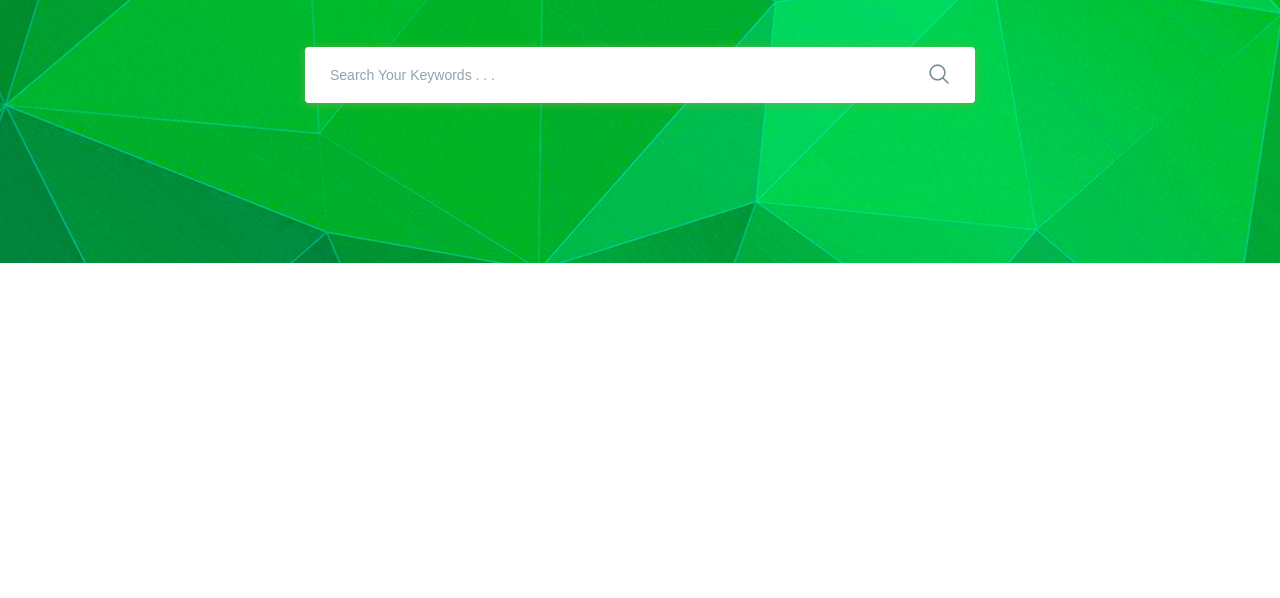
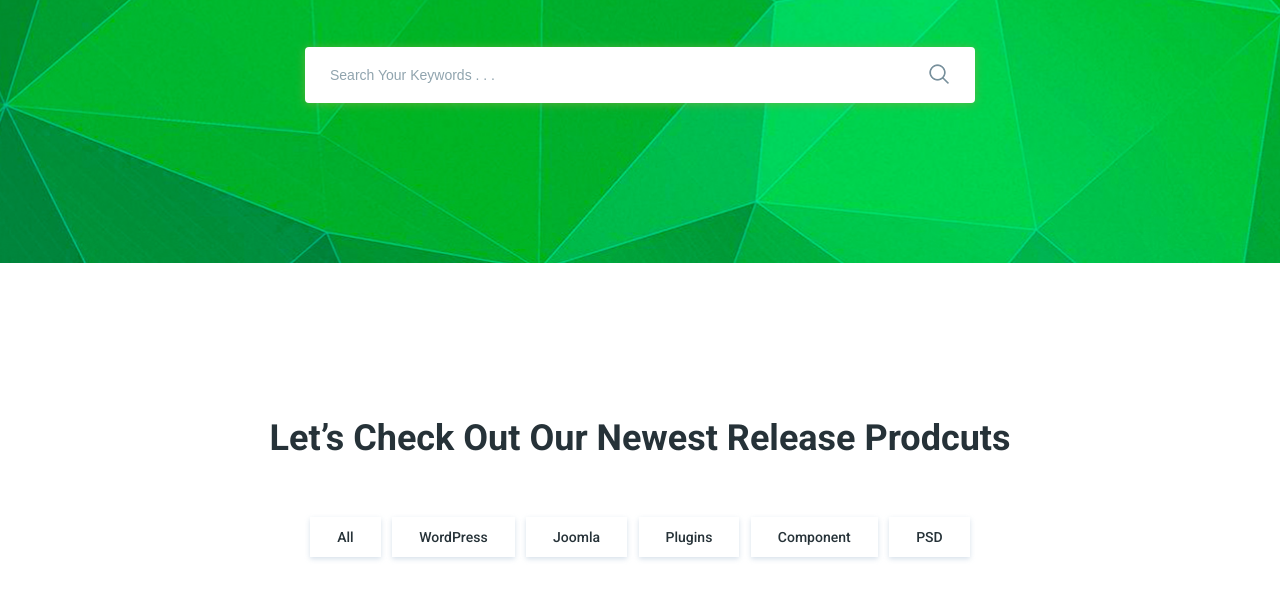
Before and after one commit to Ruslan-80/moderno, a website: page app/index.html in a window 1280 px wide. Shown: the part 420-1018 px from the top of the page. Before the commit the page ends 800 px from the top, so only its background shows below. Drawn offline with nearby package versions, Linux system fonts and the light colour scheme; files that its build step writes are made by us from their sources.

Commit message:
added choice

```diff
--- a/app/index.html
+++ b/app/index.html
@@ -12,6 +12,7 @@
 </head>
 
 <body>
+    <!-- header start -->
     <header class="header">
         <div class="header__top">
             <div class="container">
@@ -32,7 +33,6 @@
                         <a href="#" class="basket"></a>
                         <a href="#" class="header__btn header__btn-login">Login</a>
                         <a href="#" class="header__btn header__btn-register">Register</a>
-
                     </div>
                 </div>
             </div>
@@ -75,9 +75,9 @@
                 </nav>
             </div>
         </div>
-
     </header>
-
+    <!-- header end -->
+    <!-- search start -->
     <section class="search" style="background-image: url(images/search-bg.jpg);">
         <div class="container">
             <div class="search__inner">
@@ -88,8 +88,6 @@
                     Premium WordPress Themes, Web Templates and Many More ...
                 </div>
                 <div class="search__inner-form">
-
-
                     <form>
                         <input type="text" placeholder="Search Your Keywords . . ." required>
                         <button type="submit">
@@ -100,6 +98,43 @@
             </div>
         </div>
     </section>
+    <!-- search end -->
+    <!-- newest start -->
+    <sections class="newest">
+        <div class="container">
+            <div class="newest__inner">
+                <div class="newest__inner-title">
+                    Let’s Check Out Our Newest Release Prodcuts
+                </div>
+                <div class="newest__inner-choice">
+                    <ul class="choice__list">
+                        <li>
+                            <a href="#">All</a>
+                        </li>
+                        <li>
+                            <a href="#">WordPress</a>
+                        </li>
+                        <li>
+                            <a href="#">Joomla</a>
+                        </li>
+                        <li>
+                            <a href="#">Plugins</a>
+                        </li>
+                        <li>
+                            <a href="#">Component</a>
+                        </li>
+                        <li>
+                            <a href="#">PSD</a>
+                        </li>
+                    </ul>
+                </div>
+                <div class="newest__inner-gallery">
+
+                </div>
+            </div>
+        </div>
+    </sections>
+    <!-- newst end -->
 
 
 
--- a/app/scss/style.scss
+++ b/app/scss/style.scss
@@ -1,6 +1,7 @@
 @import 'vars';
 @import 'global';
 @import 'fonts';
+// header start
 .header__top-inner {
     display: flex;
     justify-content: space-between;
@@ -58,6 +59,8 @@
     }
 }
 
+// header end
+// search start
 .search {
     background-repeat: no-repeat;
     background-size: cover;
@@ -110,3 +113,49 @@
         }
     }
 }
+
+// search end
+// newest start
+.newest {
+    background-color: #f4f6f5;
+}
+
+.newest__inner {
+    padding: 155px 0 110px;
+    text-align: center;
+    font-family: 'Roboto', sans-serif;
+    color: $bg;
+    &-title {
+        font-weight: 700;
+        font-size: 36px;
+        margin-bottom: 58px;
+    }
+    &-choice {
+        font-weight: 500;
+        font-size: 14px;
+        margin-bottom: 58px;
+    }
+}
+
+.choice__list {
+    li {
+        display: inline-block;
+        padding: 12px 27px;
+        background-color: #fff;
+        box-shadow: 0px 2px 5px 0px rgba(202, 215, 228, 0.75);
+        transition: all .5s;
+        &+li {
+            margin-left: 8px;
+        }
+    }
+    li:hover {
+        background-color: $red;
+    }
+    a {
+        color: $bg;
+        font-size: 14px;
+    }
+    a:hover {
+        color: #fff;
+    }
+}
```
